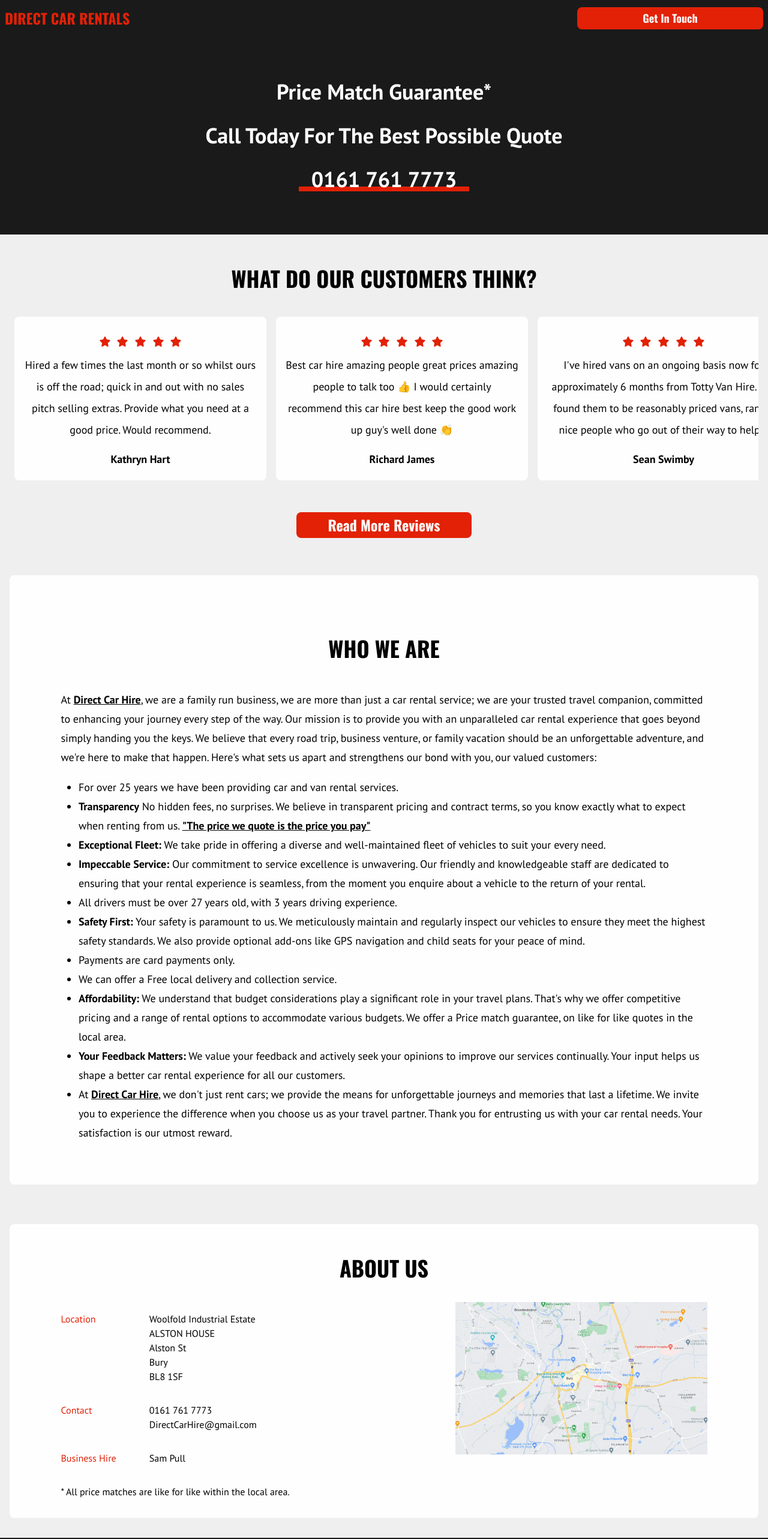
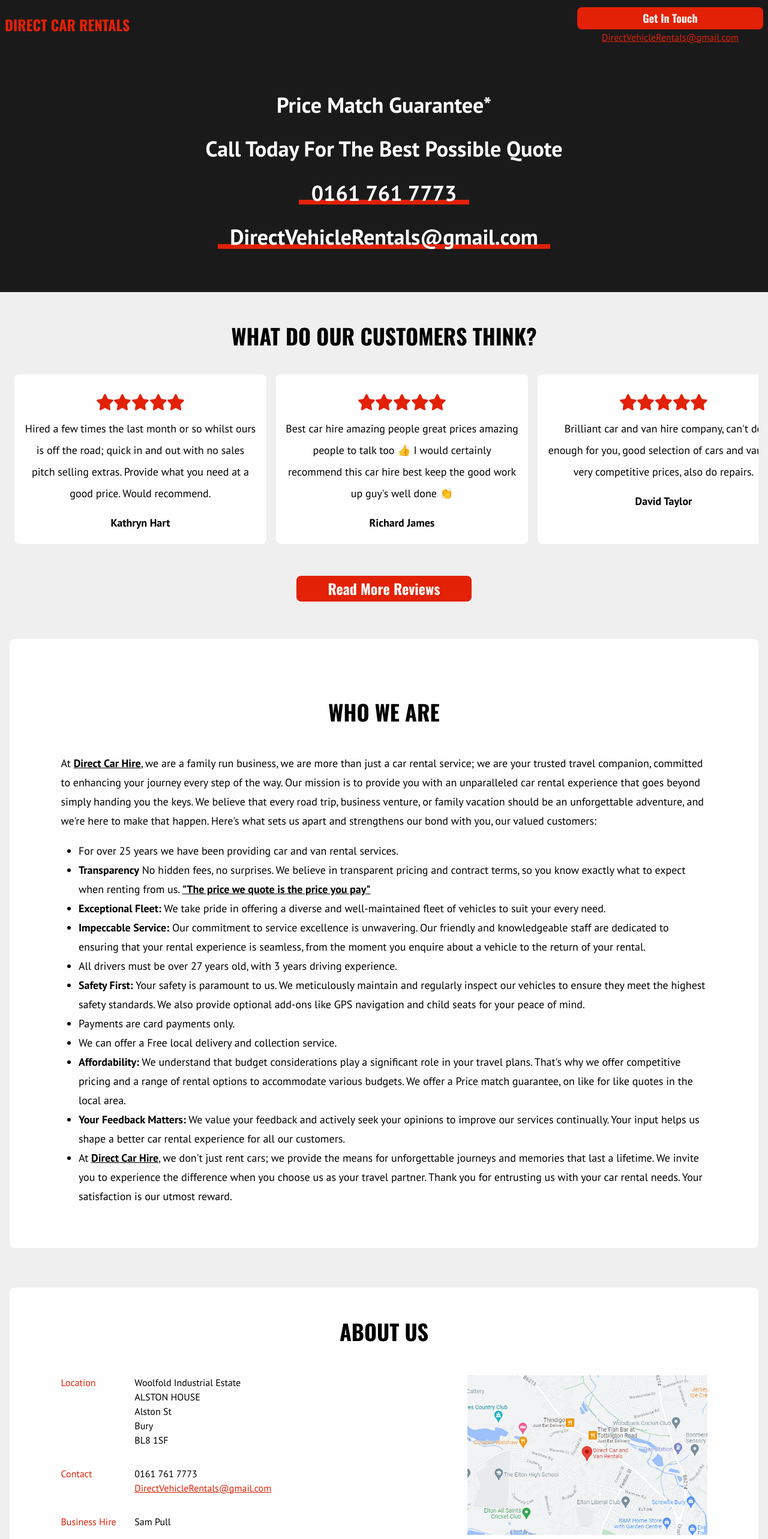
Before and after one commit to BenC0/direct-car-rentals, a Next.js app: page / in a window 1280 px wide. Shown: the top 2566 px of the page at 60% size. Built offline with nearby package versions, Linux system fonts and the light colour scheme.

Commit message:
Updated content

```diff
--- a/src/app/modules/aboutUs/index.js
+++ b/src/app/modules/aboutUs/index.js
@@ -12,13 +12,13 @@ export function AboutUs(props) {
                         <p className={styles.AboutUsTableLabel}>Location</p>
                         <p className={styles.AboutUsTableValue}>Woolfold Industrial Estate<br />ALSTON HOUSE<br />Alston St<br/>Bury<br/>BL8 1SF</p>
                         <p className={styles.AboutUsTableLabel}>Contact</p>
-                        <p className={styles.AboutUsTableValue}>0161 761 7773<br />DirectCarHire@gmail.com</p>
+                        <p className={styles.AboutUsTableValue}>0161 761 7773<br /><a href="mailto:Directvehiclerentals@gmail.com">DirectVehicleRentals@gmail.com</a></p>
                         <p className={styles.AboutUsTableLabel}>Business Hire</p>
                         <p className={styles.AboutUsTableValue}>Sam Pull</p>
                         <p className={styles.AboutUsTableFooter}>*  All price matches are like for like within the local area.</p>
                     </div>
-                    <a href="">
-                        <Image src="/map.png" width="420" height="254" alt="map" />
+                    <a href="https://g.co/kgs/MLPjdW" target="_blank">
+                        <Image src="/map.png" width="600" height="400" alt="map" className={styles.AboutUsMap} />
                     </a>
                 </div>
             </div>
--- a/src/app/modules/aboutUs/index.module.css
+++ b/src/app/modules/aboutUs/index.module.css
@@ -33,6 +33,12 @@
     grid-column: 1 / span 2;
 }
 
+.AboutUsMap {
+    margin: 1em 0;
+    max-width: 400px;
+    aspect-ratio: 3/2;
+}
+
 @media screen and (min-width: 600px) {
     .AboutUs {
         padding: 33px 1em;
--- a/src/app/modules/callOut/index.js
+++ b/src/app/modules/callOut/index.js
@@ -10,7 +10,7 @@ export function CallOut() {
                 <div className={styles.ButtonContainer}>
                     <CallToAction
                         text="Get in Touch"
-                        href="tel:01617980000"
+                        href="tel:01617617773"
                     ></CallToAction>
                 </div>
             </div>
--- a/src/app/modules/hero/index.js
+++ b/src/app/modules/hero/index.js
@@ -8,6 +8,7 @@ export function Hero() {
                 <h2 className={`${styles.HeroText} ${ptsans.className}`}>Price Match Guarantee*</h2>
                 <h3 className={`${styles.HeroText} ${ptsans.className}`}>Call Today For The Best Possible Quote</h3>
                 <a className={`${styles.HeroText} ${styles.HeroTextLink} ${ptsans.className}`} href="tel:01617617773"><span>0161 761 7773</span></a>
+                <a className={`${styles.HeroText} ${styles.HeroTextLink} ${ptsans.className}`} href="mailto:Directvehiclerentals@gmail.com"><span>DirectVehicleRentals@gmail.com</span></a>
             </div>
         </div>
     )
--- a/src/app/modules/navigation/index.js
+++ b/src/app/modules/navigation/index.js
@@ -7,10 +7,13 @@ export function Navigation() {
         <div className={`${styles.Navigation} content-wrapper`}>
             <div className={`${styles.NavigationContent} content`}>
                 <h1 className={`${oswald.className} ${styles.logo}`}>Direct Car Rentals</h1>
-                <CallToAction
-                    text="Get in Touch"
-                    href="tel:01617617773"
-                ></CallToAction>
+                <div className={`${styles.NavigationButtonContainer}`}>
+                    <CallToAction
+                        text="Get in Touch"
+                        href="tel:01617617773"
+                    ></CallToAction>
+                    <a className={`${ptsans.className}`} href="mailto:Directvehiclerentals@gmail.com"><span>DirectVehicleRentals@gmail.com</span></a>
+                </div>
             </div>
         </div>
     )
--- a/src/app/modules/navigation/index.module.css
+++ b/src/app/modules/navigation/index.module.css
@@ -18,3 +18,13 @@
     color: var(--red);
     text-transform: uppercase;
 }
+
+.NavigationButtonContainer {
+    gap: .25em;
+    flex-grow: 0;
+    display: flex;
+    text-align: center;
+    align-items: stretch;
+    width: min(310px, 100%);
+    flex-direction: column;
+}
--- a/src/app/modules/reviews/index.js
+++ b/src/app/modules/reviews/index.js
@@ -19,8 +19,8 @@ const ReviewsContent = [
     {
         key: 2,
         rating: 5,
-        content: "I've hired vans on an ongoing basis now for approximately 6 months from Totty Van Hire. I've found them to be reasonably priced vans, ran by nice people who go out of their way to help...",
-        author: "Sean Swimby"
+        content: "Brilliant car and van hire company, can't do enough for you, good selection of cars and vans at very competitive prices, also do repairs.",
+        author: "David Taylor"
     },
     {
         key: 3,
--- a/src/app/styles/globals.css
+++ b/src/app/styles/globals.css
@@ -22,6 +22,10 @@ h1, h2, h3 {
     color: var(--black);
 }
 
+a {
+    color: var(--red);
+}
+
 body, h4, h5, h6 {
     font-weight: normal;
     color: var(--black);
@@ -38,5 +42,4 @@ li {
 img {
     height: auto;
     max-width: 100%;
-    aspect-ratio: 210 / 127;
 }
```
Also changed, not shown: public/map.png, 1 other file (tests, documents, lock files or other folders).
